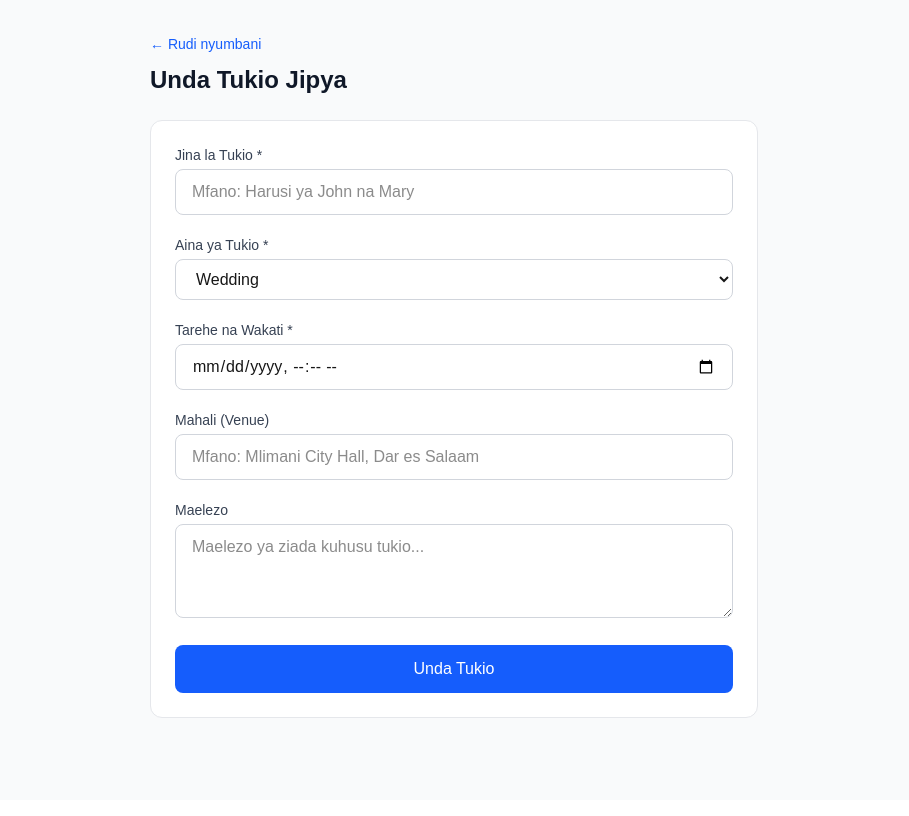
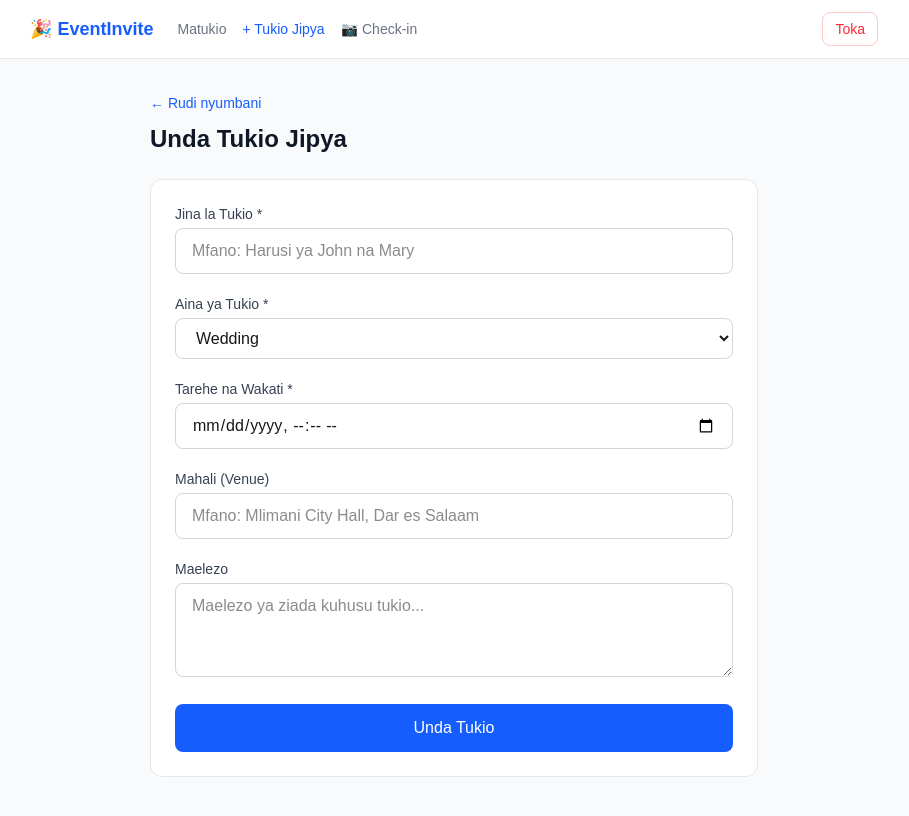
Before and after one commit to lemajimmy47-dotcom/event-invite, a Next.js app: page /events/new in a window 1280 px wide. Shown: the top 816 px of the page, without its empty margins (186-1095 px from the left). Built offline with nearby package versions, Linux system fonts and the light colour scheme.

Commit message:
add navbar

```diff
--- a/app/layout.tsx
+++ b/app/layout.tsx
@@ -1,33 +1,23 @@
-import type { Metadata } from "next";
-import { Geist, Geist_Mono } from "next/font/google";
-import "./globals.css";
+import type { Metadata } from "next"
+import { Geist, Geist_Mono } from "next/font/google"
+import "./globals.css"
+import Navbar from "@/components/Navbar"
 
-const geistSans = Geist({
-  variable: "--font-geist-sans",
-  subsets: ["latin"],
-});
-
-const geistMono = Geist_Mono({
-  variable: "--font-geist-mono",
-  subsets: ["latin"],
-});
+const geistSans = Geist({ variable: "--font-geist-sans", subsets: ["latin"] })
+const geistMono = Geist_Mono({ variable: "--font-geist-mono", subsets: ["latin"] })
 
 export const metadata: Metadata = {
-  title: "Create Next App",
-  description: "Generated by create next app",
-};
+  title: "Event Invite System",
+  description: "Simamia matukio na wageni wako",
+}
 
-export default function RootLayout({
-  children,
-}: Readonly<{
-  children: React.ReactNode;
-}>) {
+export default function RootLayout({ children }: { children: React.ReactNode }) {
   return (
-    <html
-      lang="en"
-      className={`${geistSans.variable} ${geistMono.variable} h-full antialiased`}
-    >
-      <body className="min-h-full flex flex-col">{children}</body>
+    <html lang="sw">
+      <body className={geistSans.variable + " " + geistMono.variable + " antialiased bg-gray-50"}>
+        <Navbar />
+        {children}
+      </body>
     </html>
-  );
+  )
 }
--- /dev/null
+++ b/components/Navbar.tsx
@@ -0,0 +1,57 @@
+"use client"
+
+import Link from "next/link"
+import { usePathname, useRouter } from "next/navigation"
+import { createClient } from "@/lib/supabase/client"
+
+export default function Navbar() {
+  const pathname = usePathname()
+  const router = useRouter()
+
+  if (pathname === "/login") return null
+
+  async function handleLogout() {
+    const supabase = createClient()
+    await supabase.auth.signOut()
+    router.push("/login")
+    router.refresh()
+  }
+
+  return (
+    <nav className="bg-white border-b border-gray-200 sticky top-0 z-50">
+      <div className="max-w-4xl mx-auto px-6 py-3 flex items-center justify-between">
+        <div className="flex items-center gap-6">
+          <Link href="/" className="text-blue-600 font-bold text-lg">
+            🎉 EventInvite
+          </Link>
+          <div className="flex items-center gap-4">
+            <Link
+              href="/"
+              className={"text-sm font-medium transition " + (pathname === "/" ? "text-blue-600" : "text-gray-500 hover:text-gray-900")}
+            >
+              Matukio
+            </Link>
+            <Link
+              href="/events/new"
+              className={"text-sm font-medium transition " + (pathname === "/events/new" ? "text-blue-600" : "text-gray-500 hover:text-gray-900")}
+            >
+              + Tukio Jipya
+            </Link>
+            <Link
+              href="/checkin"
+              className={"text-sm font-medium transition " + (pathname === "/checkin" ? "text-blue-600" : "text-gray-500 hover:text-gray-900")}
+            >
+              📷 Check-in
+            </Link>
+          </div>
+        </div>
+        <button
+          onClick={handleLogout}
+          className="text-sm text-red-500 hover:text-red-700 border border-red-200 px-3 py-1.5 rounded-lg hover:bg-red-50 transition"
+        >
+          Toka
+        </button>
+      </div>
+    </nav>
+  )
+}
```
